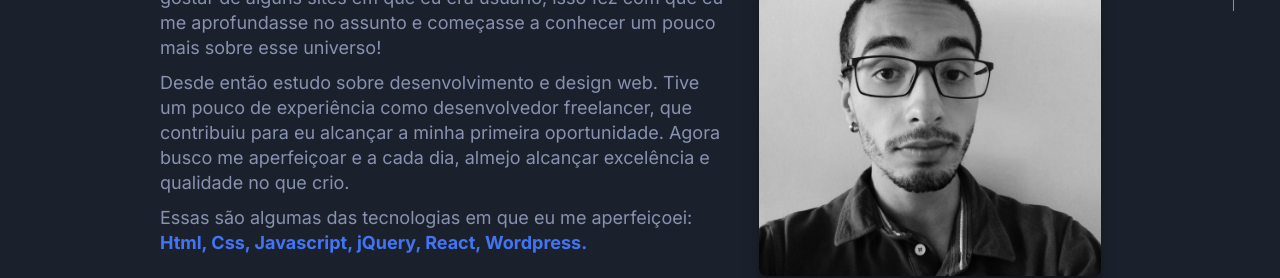
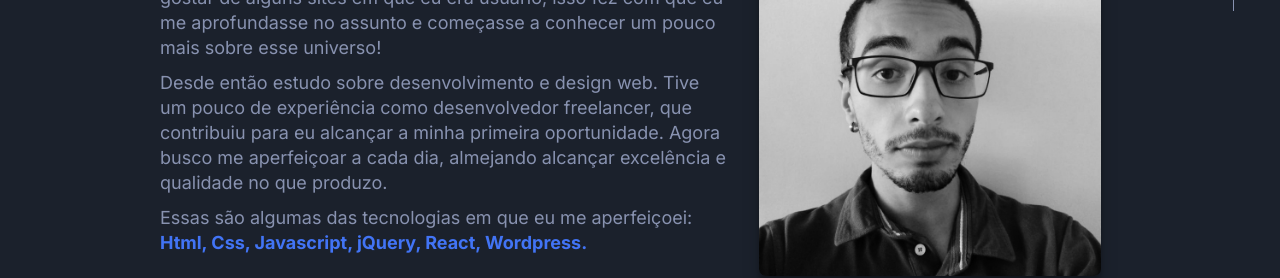
Before and after one commit to GabrielAlbernaz-Dev/Portifolio, a website with bundled scripts: page index.html in a window 1280 px wide. Shown: the part 744-1022 px from the top of the page. Built offline with nearby package versions, Linux system fonts and the light colour scheme.

Commit message:
Text changes

```diff
--- a/index.html
+++ b/index.html
@@ -107,7 +107,7 @@
                             Olá! Meu nome é Gabriel Albernaz e eu gosto de desenvolver coisas para o mundo web. O meu interesse começou após eu gostar de alguns sites em que eu era usuário, isso fez com que eu me aprofundasse no assunto e começasse a conhecer um pouco mais sobre esse universo!
                         </p>
                         <p>
-                            Desde então estudo sobre desenvolvimento e design web. Tive um pouco de experiência como desenvolvedor freelancer, que contribuiu para eu alcançar a minha primeira oportunidade. Agora busco me aperfeiçoar e a cada dia, almejo alcançar excelência e qualidade no que crio.
+                            Desde então estudo sobre desenvolvimento e design web. Tive um pouco de experiência como desenvolvedor freelancer, que contribuiu para eu alcançar a minha primeira oportunidade. Agora busco me aperfeiçoar a cada dia, almejando alcançar excelência e qualidade no que produzo.
                         </p>
                         <p>
                             Essas são algumas das tecnologias em que eu me aperfeiçoei:<br><span class="stack">Html, Css, Javascript, jQuery, React, Wordpress.</span>
```
